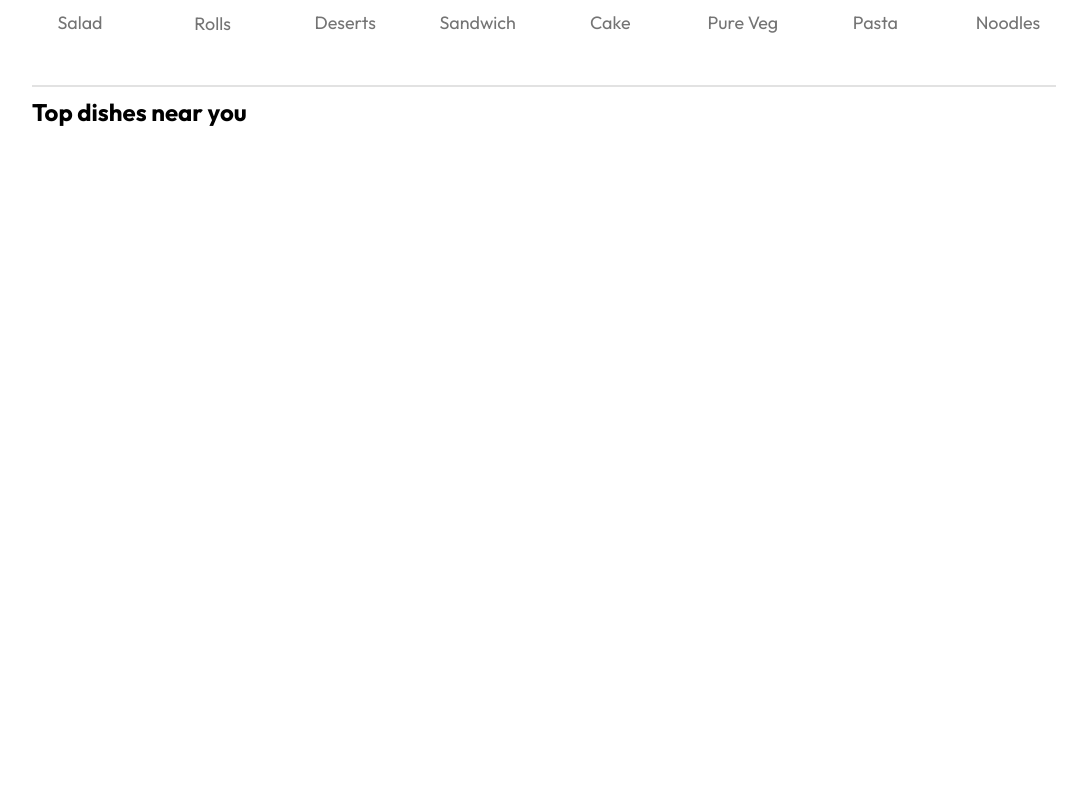
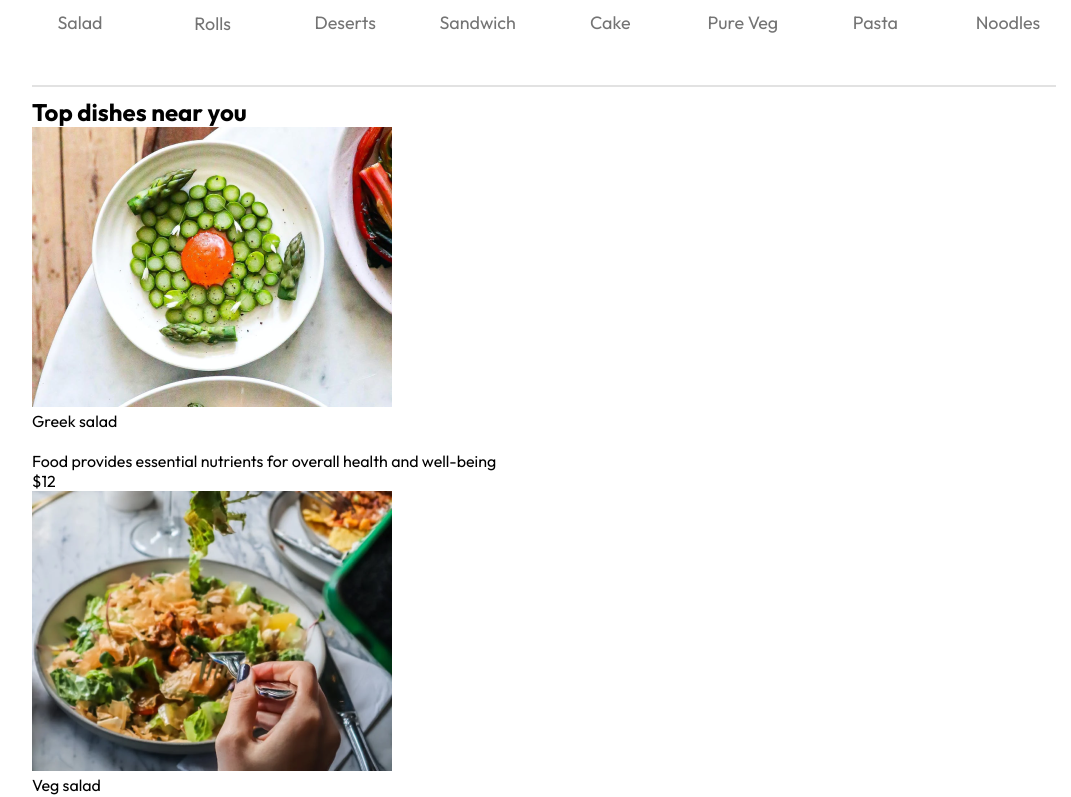
Before and after one commit to ThasuniInduma/food-delivery-app, a React (Vite) app in the folder food_delivery_app_frontend/: page / in a window 1280 px wide. Shown: the part 845-1642 px from the top of the page, without its empty margins (96-1167 px from the left). Before the commit the page ends 972 px from the top, so only its background shows below. Built offline with nearby package versions, Linux system fonts and the light colour scheme.

Commit message:
food items handle

```diff
--- a/food_delivery_app_frontend/src/components/FoodDisplay/FoodDisplay.jsx
+++ b/food_delivery_app_frontend/src/components/FoodDisplay/FoodDisplay.jsx
@@ -1,6 +1,7 @@
 import React, { useContext } from 'react'
 import './FoodDisplay.css'
 import { StoreContext } from '../../context/StoreContext'
+import FoodItem from '../FoodItem/FoodItem'
 
 const FoodDisplay = ({category}) => {
 
@@ -9,6 +10,11 @@
   return (
     <div className='food-display' id='food-display'>
       <h2>Top dishes near you</h2>
+      <div className='food-display-list'>
+        {food_list.map((item,index)=>{
+          return <FoodItem key={index} id={item.id} name={item.name} description={item.description} price={item.price} image={item.image} />
+        })}
+      </div>
     </div>
   )
 }
--- /dev/null
+++ b/food_delivery_app_frontend/src/components/FoodItem/FoodItem.jsx
@@ -0,0 +1,23 @@
+import React from 'react'
+import './FoodItem.css'
+import { assets } from '../../assets/assets'
+
+const FoodItem = ({id,name,price,description,image}) => {
+  return (
+    <div className='food-item'>
+        <div className='foo-item-image-container'>
+            <img className='food-item-image' src={image} alt='' />
+        </div>
+        <div className='food-item-info'>
+            <div className='food-item-name-rating'>
+                <p>{name}</p>
+                <img src={assets.rating_starts} alt='' />
+            </div>
+            <p className='food-item-desc'>{description}</p>
+            <p className='food-item-price'>${price}</p>
+        </div>
+    </div>
+  )
+}
+
+export default FoodItem
```
Also changed, not shown: food_delivery_app_frontend/src/components/FoodItem/FoodItem.css (added).
